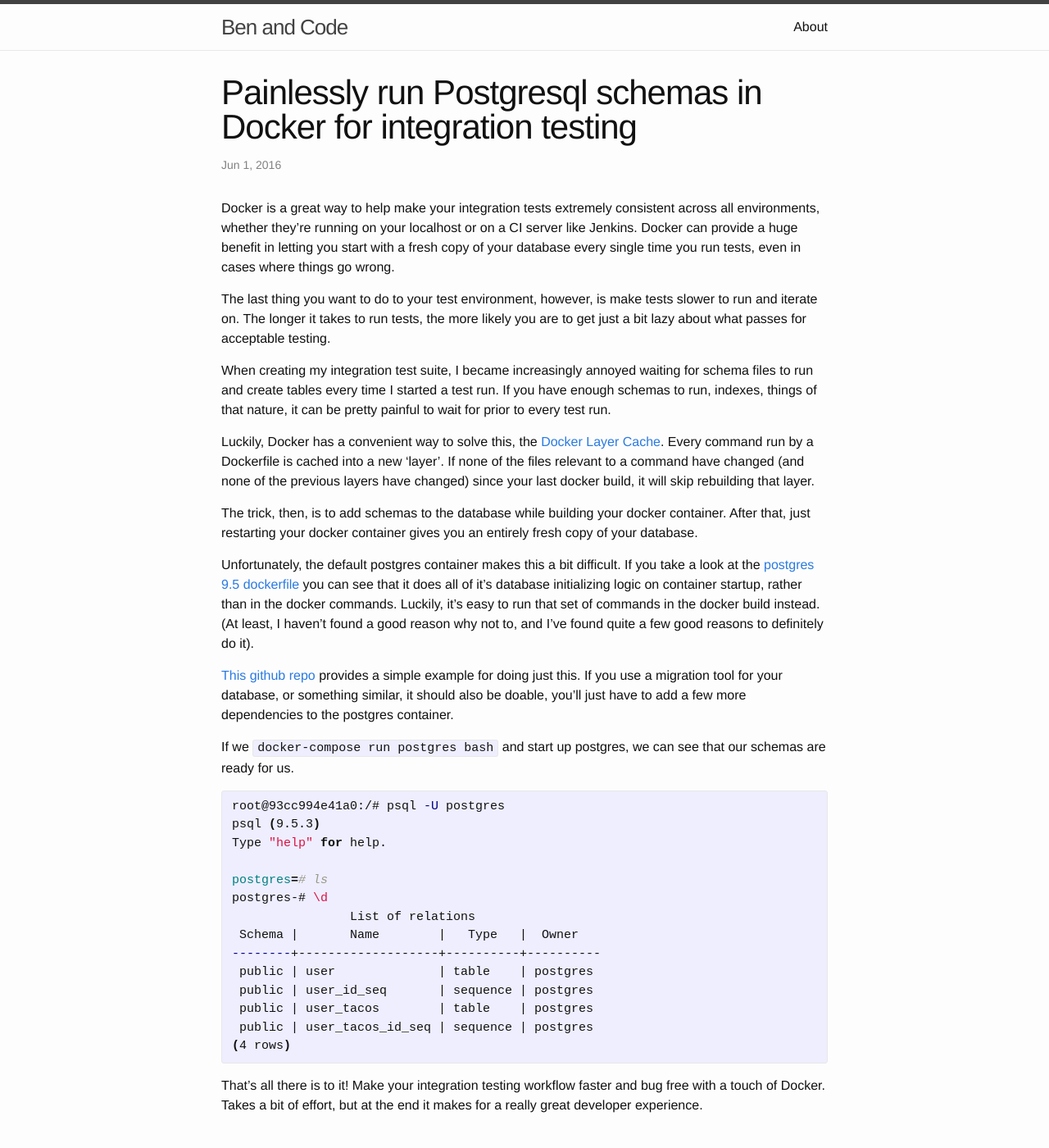
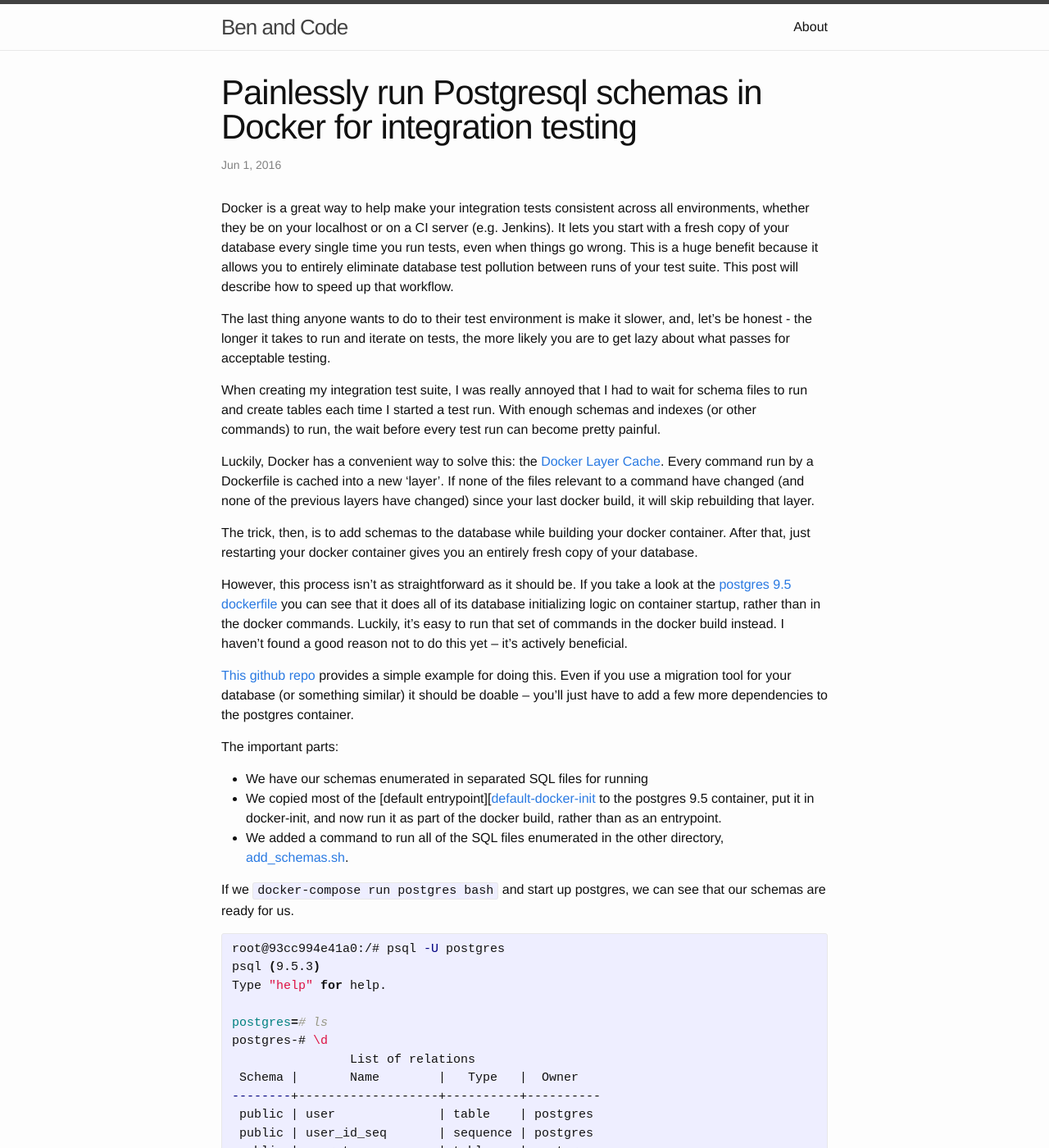
Before and after one commit to bpicolo/bpicolo.github.io, a Jekyll site: the page built from _posts/2016-06-01-welcome-to-jekyll.markdown, in a window 1280 px wide and 1400 px high. Shown: the whole window at 82% size. Built offline with Jekyll 4.4.1, drawn with Linux system fonts in a browser that asks for light colours; comment, search, counter and statistics services are not loaded; some of the changed text lies outside the part shown.

Commit message:
Grammar fixes, some more links

```diff
--- a/_posts/2016-06-01-welcome-to-jekyll.markdown
+++ b/_posts/2016-06-01-welcome-to-jekyll.markdown
@@ -5,21 +5,23 @@ date:   2016-06-01 14:52:52
 categories: docker testing
 comments: true
 ---
-Docker is a great way to help make your integration tests extremely consistent
-across all environments, whether they're running on your localhost or on a CI
-server like Jenkins. Docker can provide a huge benefit in letting you start
-with a fresh copy of your database every single time you run tests, even in
-cases where things go wrong.
 
-The last thing you want to do to your test environment, however, is make tests slower to run and iterate
-on. The longer it takes to run tests, the more likely you are to get just a bit
-lazy about what passes for acceptable testing.
+Docker is a great way to help make your integration tests consistent
+across all environments, whether they be on your localhost or on a CI
+server (e.g. Jenkins). It lets you start with a fresh copy of your database
+every single time you run tests, even when things go wrong. This is a huge benefit
+because it allows you to entirely eliminate database test pollution between runs of your
+test suite. This post will describe how to speed up that workflow.
 
-When creating my integration test suite, I became increasingly annoyed waiting for schema
-files to run and create tables every time I started a test run. If you have enough schemas to run, indexes, things
-of that nature, it can be pretty painful to wait for prior to every test run.
+The last thing anyone wants to do to their test environment is make it slower, and,
+let's be honest - the longer it takes to run and iterate on tests, the more likely you are to get lazy
+about what passes for acceptable testing.
 
-Luckily, Docker has a convenient way to solve this, the [Docker Layer Cache][docker-cache].
+When creating my integration test suite, I was really annoyed that I had to wait for schema
+files to run and create tables each time I started a test run. With enough schemas and indexes (or other commands) to run,
+the wait before every test run can become pretty painful.
+
+Luckily, Docker has a convenient way to solve this: the [Docker Layer Cache][docker-cache].
 Every command run by a Dockerfile is cached into a new 'layer'. If none of the files
 relevant to a command have changed (and none of the previous layers have changed)
 since your last docker build, it will skip rebuilding that layer.
@@ -28,16 +30,23 @@ The trick, then, is to add schemas to the database while building your docker co
 After that, just restarting your docker container gives you an entirely
 fresh copy of your database.
 
-Unfortunately, the default postgres container makes this a bit difficult. If you take
-a look at the [postgres 9.5 dockerfile][default-dockerfile] you can see that it
-does all of it's database initializing logic on container startup, rather than
+However, this process isn't as straightforward as it should be.
+If you take a look at the [postgres 9.5 dockerfile][default-dockerfile] you can see that it
+does all of its database initializing logic on container startup, rather than
 in the docker commands. Luckily, it's easy to run that set of commands in the
-docker build instead. (At least, I haven't found a good reason why not to, and I've
-found quite a few good reasons to definitely do it).
+docker build instead. I haven't found a good reason not to do this yet -- it's actively
+beneficial.
 
-[This github repo][example] provides a simple example for doing just this. If you
-use a migration tool for your database, or something similar, it should also be doable,
+[This github repo][example] provides a simple example for doing this. Even if you
+use a migration tool for your database (or something similar) it should be doable --
 you'll just have to add a few more dependencies to the postgres container.
+
+The important parts:
+* We have our schemas enumerated in separated SQL files for running
+* We copied most of the [default entrypoint][[default-docker-init] to the postgres 9.5
+container, put it in docker-init, and now run it as part of the docker build, rather
+than as an entrypoint.
+* We added a command to run all of the SQL files enumerated in the other directory, [add_schemas.sh][add-schemas].
 
 If we `docker-compose run postgres bash` and start up postgres, we can see that
 our schemas are ready for us.
@@ -60,9 +69,11 @@ postgres-# \d
 {% endhighlight %}
 
 That's all there is to it! Make your integration testing workflow faster and
-bug free with a touch of Docker. Takes a bit of effort, but at the end it makes
+more bug free with a touch of Docker. Takes a bit of effort, but at the end it makes
 for a really great developer experience.
 
 [docker-cache]: https://docs.docker.com/engine/userguide/eng-image/dockerfile_best-practices/#build-cache
 [example]: https://github.com/bpicolo/postgres-docker-layer-cache-schemas
 [default-dockerfile]: https://github.com/docker-library/postgres/blob/04b1d366d51a942b88fff6c62943f92c7c38d9b6/9.5/Dockerfile#L56
+[default-docker-init]: https://github.com/docker-library/postgres/blob/04b1d366d51a942b88fff6c62943f92c7c38d9b6/9.5/docker-entrypoint.sh
+[add-schemas]: https://github.com/bpicolo/postgres-docker-layer-cache-schemas/blob/master/docker-entrypoint-initdb.d/add_schemas.sh
```
